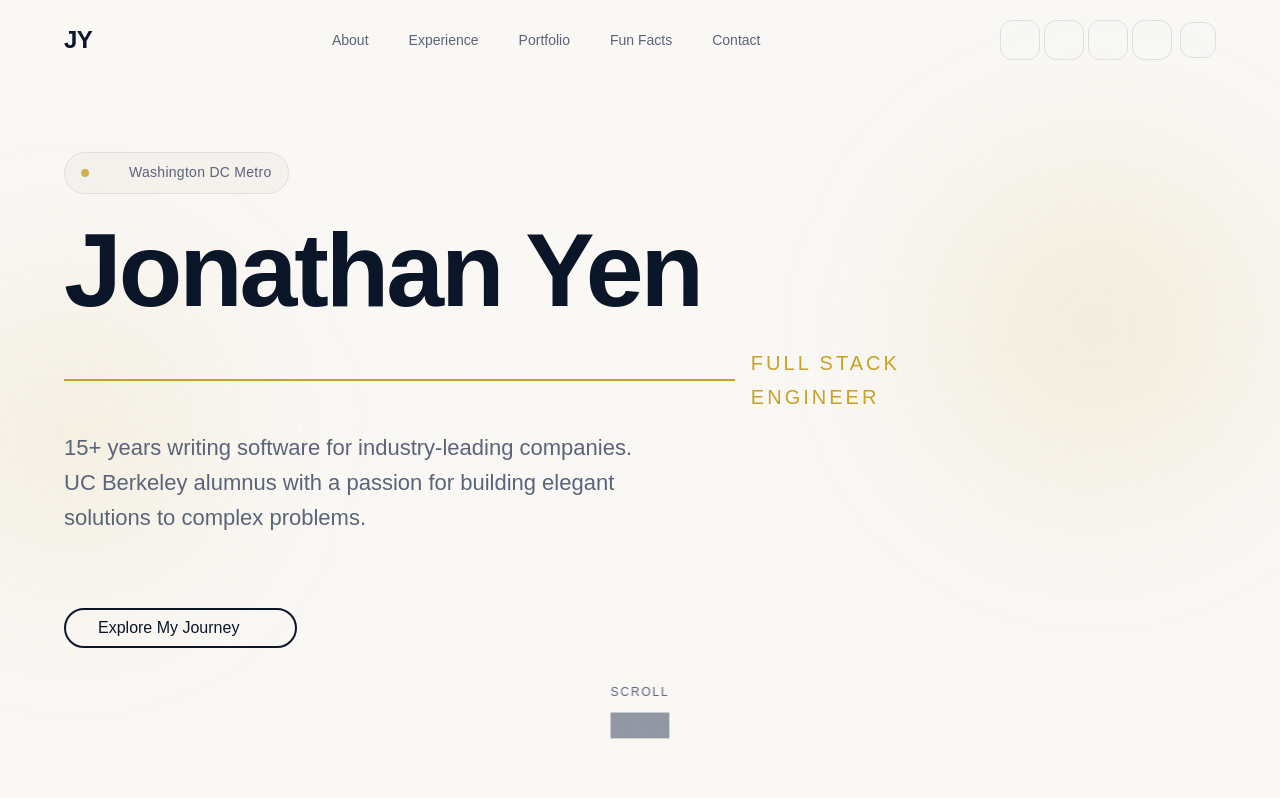
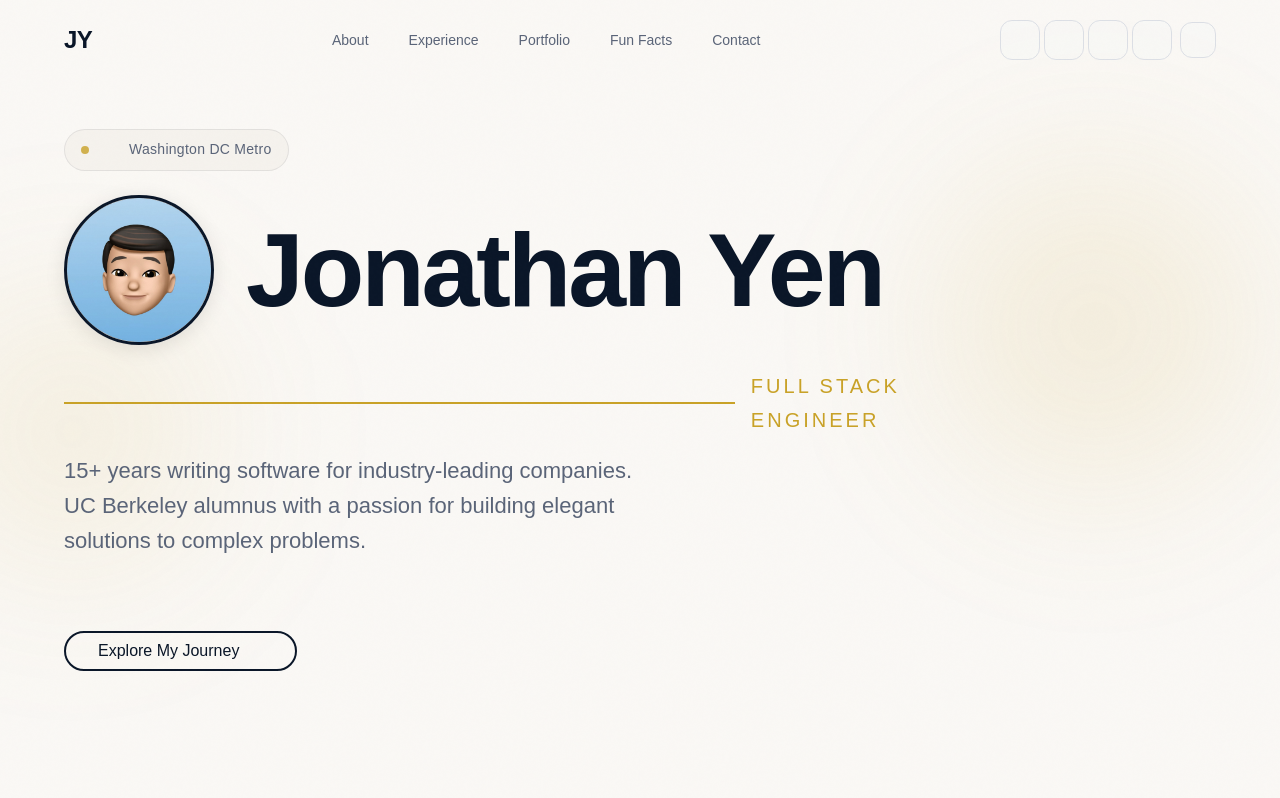
Before and after one commit to jonyen/jonyen-website, a React (Create React App) app: page / in a window 1280 px wide. Shown: the top 798 px of the page. Built offline with nearby package versions, Linux system fonts and the light colour scheme; some icons are missing; a web font is replaced by a local one.

Commit message:
add profile pic

```diff
--- a/src/components/blog/components/Hero.js
+++ b/src/components/blog/components/Hero.js
@@ -5,6 +5,7 @@ import Typography from '@mui/material/Typography';
 import Button from '@mui/material/Button';
 import ArrowDownwardIcon from '@mui/icons-material/ArrowDownward';
 import AccountBalanceIcon from '@mui/icons-material/AccountBalance';
+import profileImage from '../../../assets/profile.png';
 
 export default function Hero() {
   const scrollToAbout = () => {
@@ -111,10 +112,33 @@ export default function Hero() {
             </Typography>
           </Box>
 
+          {/* Profile image and heading row */}
+          <Box
+            className="animate-in animate-delay-1"
+            sx={{
+              display: 'flex',
+              alignItems: 'center',
+              gap: { xs: 3, md: 4 },
+              mb: 3,
+              flexWrap: 'wrap',
+            }}
+          >
+            <Box
+              component="img"
+              src={profileImage}
+              alt="Jonathan Yen"
+              sx={{
+                width: { xs: 100, sm: 120, md: 150 },
+                height: { xs: 100, sm: 120, md: 150 },
+                borderRadius: '50%',
+                objectFit: 'cover',
+                border: '3px solid var(--color-ink)',
+                boxShadow: '0 4px 20px rgba(0, 0, 0, 0.1)',
+              }}
+            />
             {/* Main heading */}
             <Typography
               component="h1"
-            className="animate-in animate-delay-1"
               sx={{
                 fontFamily: 'var(--font-display)',
                 fontSize: { xs: '3rem', sm: '4rem', md: '5.5rem', lg: '6.5rem' },
@@ -122,11 +146,11 @@ export default function Hero() {
                 lineHeight: 1,
                 letterSpacing: '-0.03em',
                 color: 'var(--color-ink)',
-              mb: 3,
               }}
             >
               Jonathan Yen
             </Typography>
+          </Box>
 
           {/* Subtitle with animated line */}
           <Box className="animate-in animate-delay-2" sx={{ mb: 4 }}>
@@ -223,47 +247,6 @@ export default function Hero() {
         </Box>
       </Container>
 
-      {/* Scroll indicator */}
-      <Box
-        sx={{
-          position: 'absolute',
-          bottom: { xs: 30, md: 50 },
-          left: '50%',
-          transform: 'translateX(-50%)',
-          display: 'flex',
-          flexDirection: 'column',
-          alignItems: 'center',
-          gap: 1,
-          animation: 'fadeIn 1s ease 1.5s forwards',
-          opacity: 0,
-        }}
-      >
-        <Typography
-          sx={{
-            fontFamily: 'var(--font-body)',
-            fontSize: '0.75rem',
-            color: 'var(--color-text-secondary)',
-            textTransform: 'uppercase',
-            letterSpacing: '0.15em',
-          }}
-        >
-          Scroll
-        </Typography>
-        <Box
-          sx={{
-            width: 1,
-            height: 40,
-            backgroundColor: 'var(--color-text-secondary)',
-            animation: 'scrollLine 1.5s ease-in-out infinite',
-            transformOrigin: 'top',
-            '@keyframes scrollLine': {
-              '0%': { transform: 'scaleY(0)', opacity: 0 },
-              '50%': { transform: 'scaleY(1)', opacity: 1 },
-              '100%': { transform: 'scaleY(0)', opacity: 0, transformOrigin: 'bottom' },
-            },
-          }}
-        />
-      </Box>
     </Box>
   );
 }
```
Also changed, not shown: src/assets/profile.png (added). Lines whose indentation alone changed are shown as unchanged.
